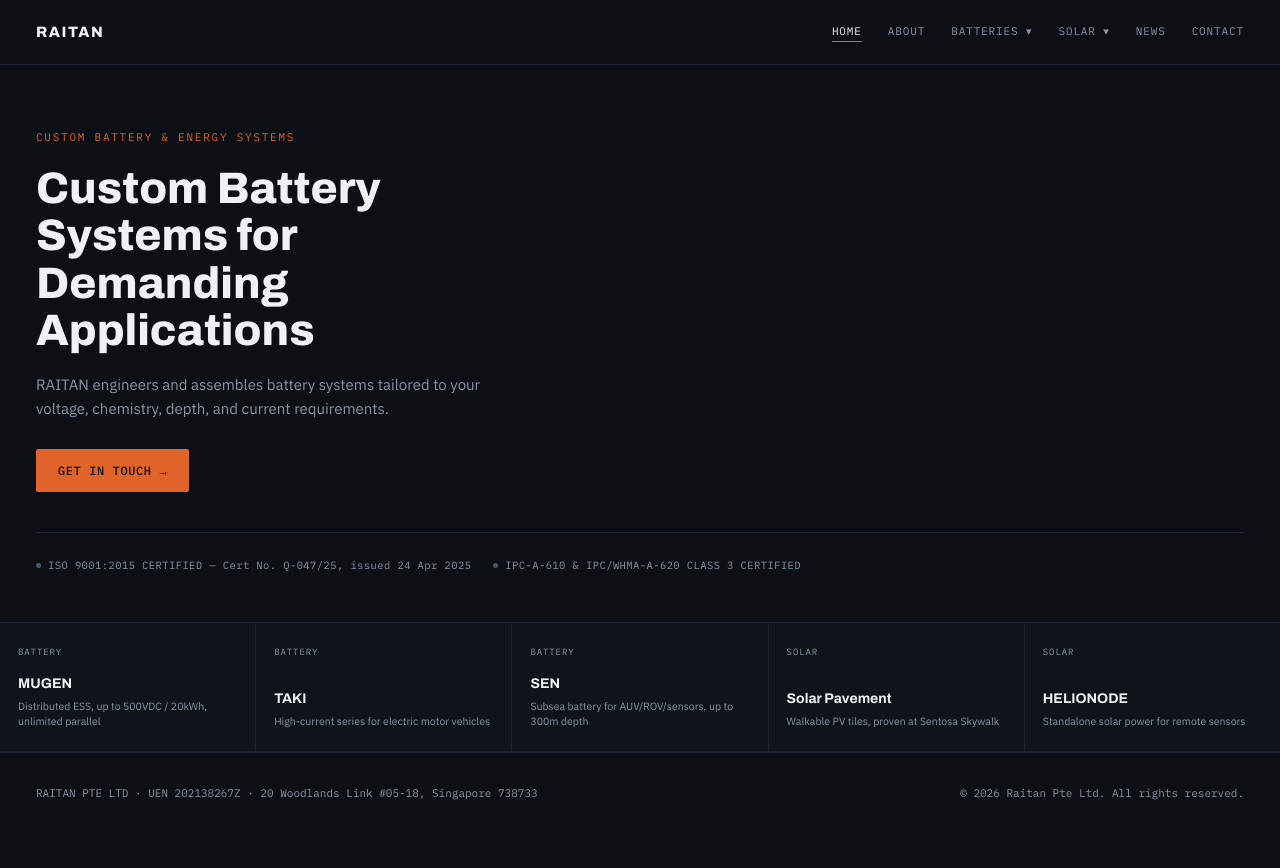
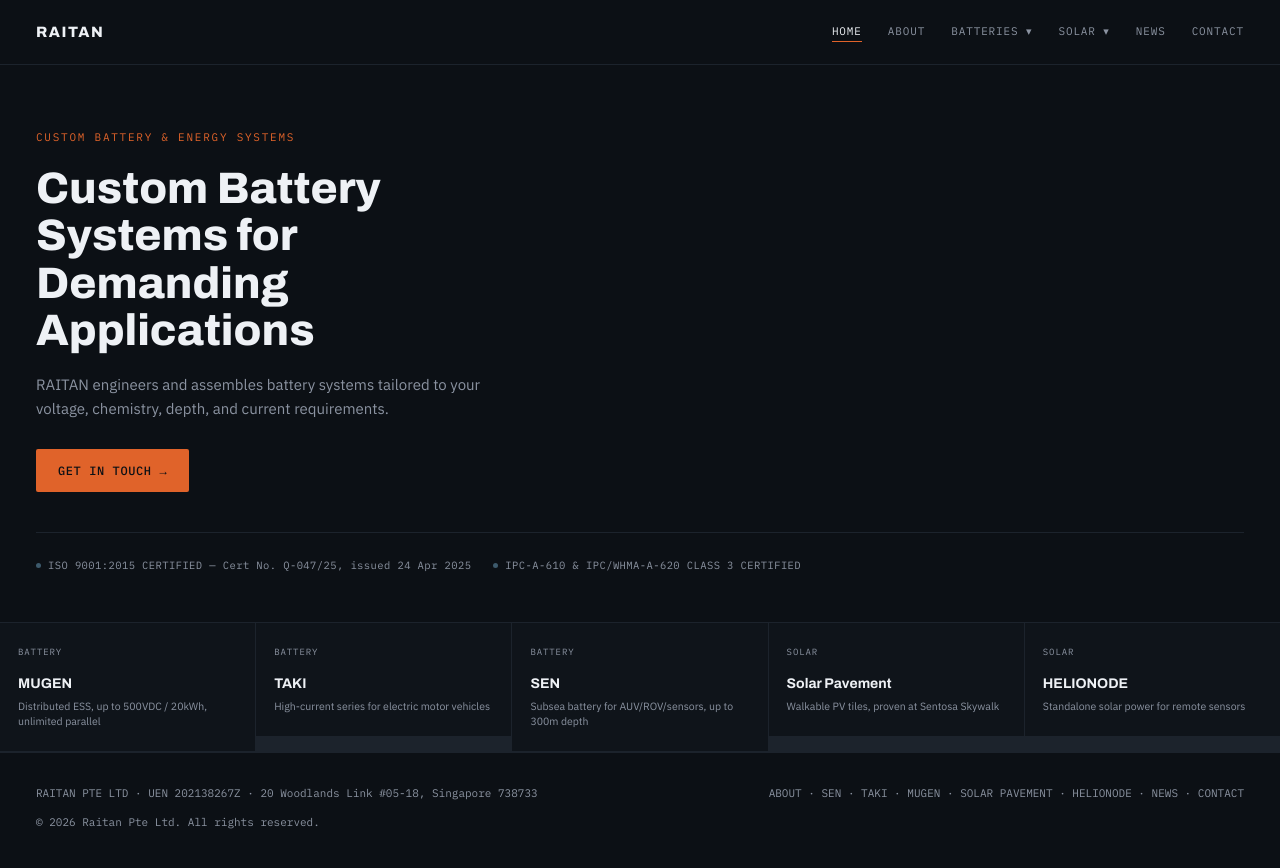
Before and after one commit to RAITAN-CO/Raitan-co.github.io, a Jekyll site: the page built from index.html, in a window 1280 px wide. Shown: the top 868 px of the page. Built offline with Jekyll 4.4.1, drawn with Linux system fonts in a browser that asks for light colours.

Commit message:
Fix 3, 7, 9: mobile navigation closure, dropdown active state, dead CSS
Fix 3 (critical): .nav-links is hidden entirely below 760px with no
fallback, and the 5 home page product tiles weren't links, so a
mobile visitor could only reach the Contact page via the hero CTA.
Wrapped each .prod tile in an <a class="prod-link"> pointing to its
product page, and added a row of page links to the footer so every
page is reachable on mobile.

Fix 7 (minor): .nav-links a.on only matched <a> tags, but the
Batteries/Solar dropdown parents use <span class="on">. Extended the
selector to also cover nav-links > li > span.on.

Fix 9 (minor): removed .mono and .eyebrow, confirmed unused by
grepping every .html page/include in the repo (.hero-eyebrow, which
is used, was left untouched).

```diff
--- a/_includes/footer.html
+++ b/_includes/footer.html
@@ -1,4 +1,14 @@
 <footer class="footer">
   <div>RAITAN PTE LTD &middot; UEN 202138267Z &middot; 20 Woodlands Link #05-18, Singapore 738733</div>
+  <div>
+    <a href="{{ '/about.html' | relative_url }}">ABOUT</a> &middot;
+    <a href="{{ '/sen.html' | relative_url }}">SEN</a> &middot;
+    <a href="{{ '/taki.html' | relative_url }}">TAKI</a> &middot;
+    <a href="{{ '/mugen.html' | relative_url }}">MUGEN</a> &middot;
+    <a href="{{ '/solar-pavement.html' | relative_url }}">SOLAR PAVEMENT</a> &middot;
+    <a href="{{ '/helionode.html' | relative_url }}">HELIONODE</a> &middot;
+    <a href="{{ '/news.html' | relative_url }}">NEWS</a> &middot;
+    <a href="{{ '/contact.html' | relative_url }}">CONTACT</a>
+  </div>
   <div>&copy; {{ 'now' | date: "%Y" }} Raitan Pte Ltd. All rights reserved.</div>
 </footer>
--- a/assets/css/main.css
+++ b/assets/css/main.css
@@ -22,10 +22,6 @@
 }
 
 a { color: inherit; text-decoration: none; }
-
-.mono {
-  font-family: "IBM Plex Mono", monospace;
-}
 
 .wrap {
   max-width: 1100px;
@@ -75,9 +71,11 @@
   color: var(--ink);
 }
 
-.nav-links a.on {
+.nav-links a.on,
+.nav-links > li > span.on {
   border-bottom: 1.5px solid var(--accent);
   padding-bottom: 3px;
+  color: var(--ink);
 }
 
 .nav-dropdown {
@@ -210,6 +208,12 @@
   justify-content: space-between;
 }
 
+.prod-link {
+  text-decoration: none;
+  color: inherit;
+  display: block;
+}
+
 .prod .tag {
   font-family: "IBM Plex Mono", monospace;
   font-size: 9px;
@@ -257,15 +261,6 @@
   color: var(--ink-soft);
   max-width: 68ch;
   margin: 0 0 16px;
-}
-
-.eyebrow {
-  font-family: "IBM Plex Mono", monospace;
-  font-size: 11px;
-  letter-spacing: 0.14em;
-  color: var(--accent);
-  text-transform: uppercase;
-  margin: 0 0 14px;
 }
 
 .spec-table {
--- a/index.html
+++ b/index.html
@@ -16,6 +16,7 @@
 </div>
 
 <div class="product-grid">
+  <a href="{{ '/mugen.html' | relative_url }}" class="prod-link">
     <div class="prod">
       <div class="tag">Battery</div>
       <div>
@@ -23,6 +24,8 @@
         <div class="desc">Distributed ESS, up to 500VDC / 20kWh, unlimited parallel</div>
       </div>
     </div>
+  </a>
+  <a href="{{ '/taki.html' | relative_url }}" class="prod-link">
     <div class="prod">
       <div class="tag">Battery</div>
       <div>
@@ -30,6 +33,8 @@
         <div class="desc">High-current series for electric motor vehicles</div>
       </div>
     </div>
+  </a>
+  <a href="{{ '/sen.html' | relative_url }}" class="prod-link">
     <div class="prod">
       <div class="tag">Battery</div>
       <div>
@@ -37,6 +42,8 @@
         <div class="desc">Subsea battery for AUV/ROV/sensors, up to 300m depth</div>
       </div>
     </div>
+  </a>
+  <a href="{{ '/solar-pavement.html' | relative_url }}" class="prod-link">
     <div class="prod">
       <div class="tag">Solar</div>
       <div>
@@ -44,6 +51,8 @@
         <div class="desc">Walkable PV tiles, proven at Sentosa Skywalk</div>
       </div>
     </div>
+  </a>
+  <a href="{{ '/helionode.html' | relative_url }}" class="prod-link">
     <div class="prod">
       <div class="tag">Solar</div>
       <div>
@@ -51,4 +60,5 @@
         <div class="desc">Standalone solar power for remote sensors</div>
       </div>
     </div>
+  </a>
 </div>
```
Lines whose indentation alone changed are shown as unchanged.
